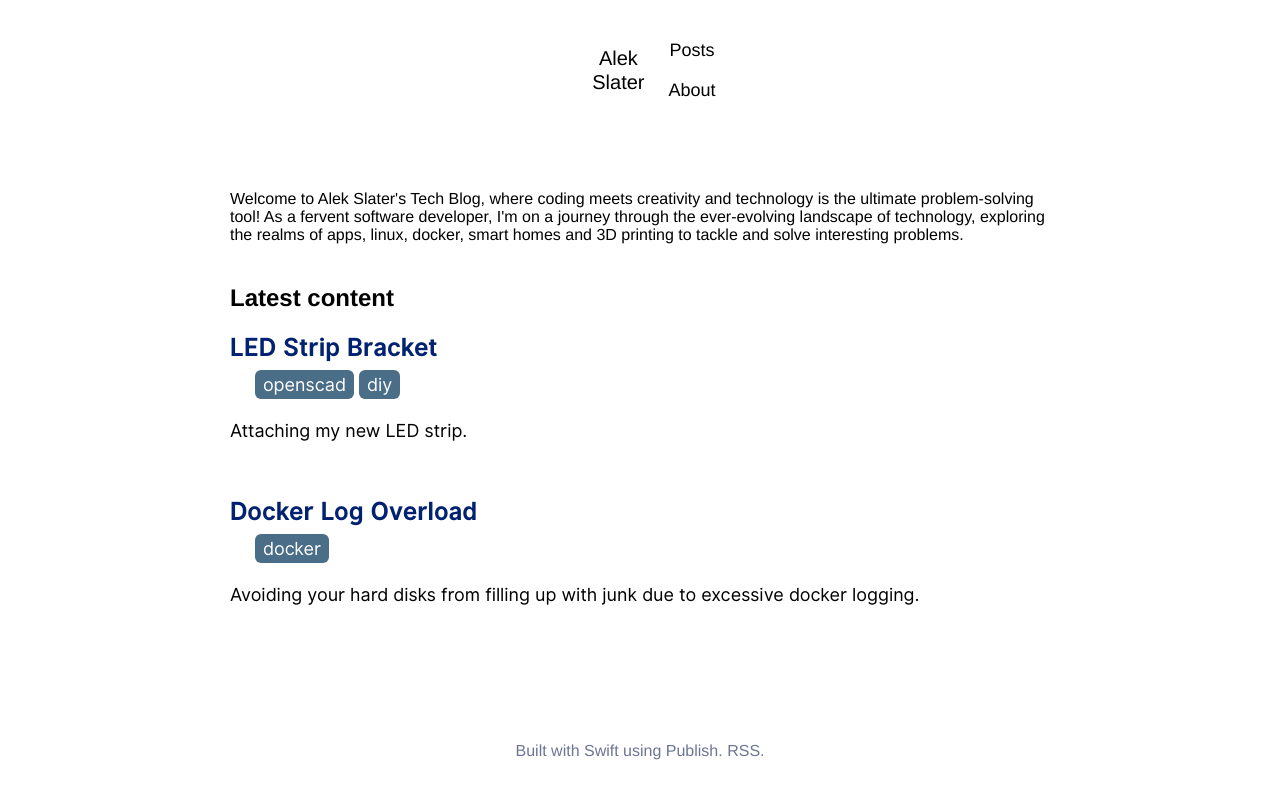
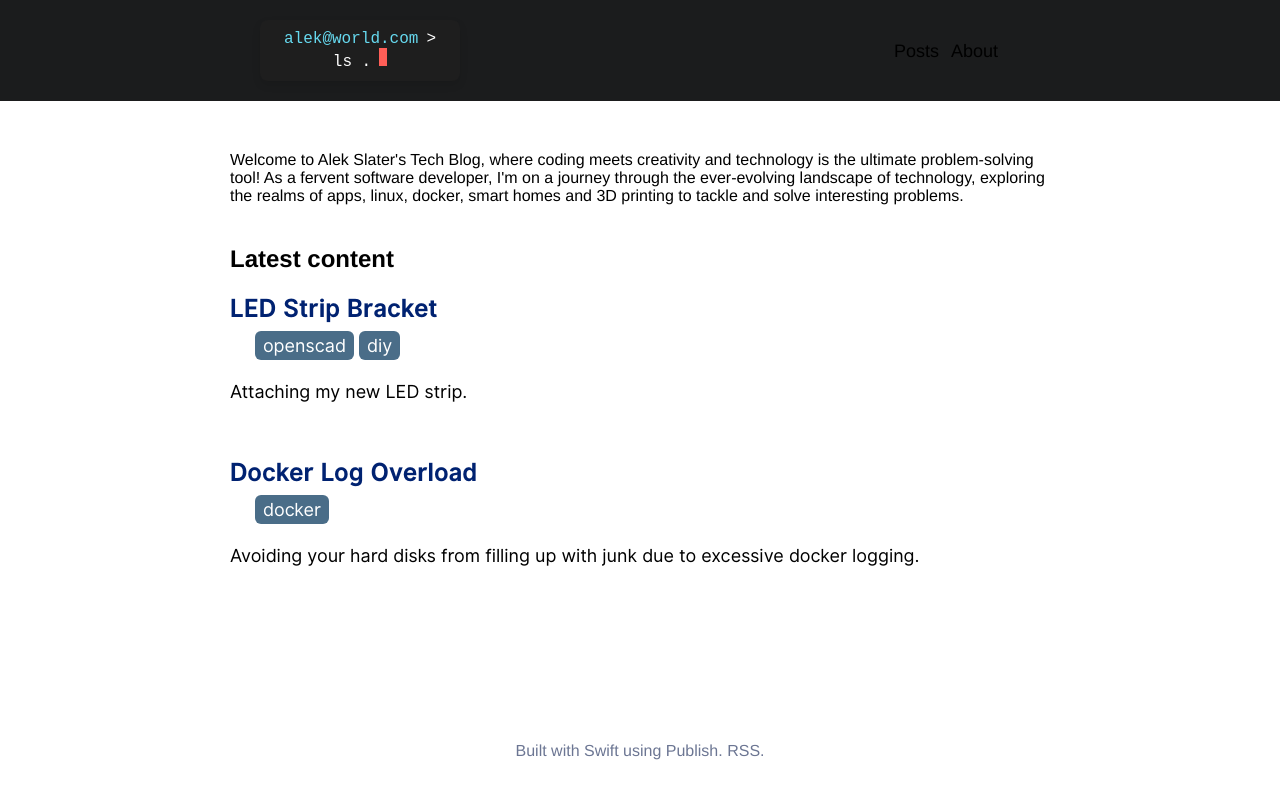
Before and after one commit to skela/blog, a plain HTML site: page Output/index.html in a window 1280 px wide. Drawn offline with Linux system fonts and the light colour scheme.

Commit message:
made the header a bit nicer to look at

```diff
--- a/Output/index.html
+++ b/Output/index.html
@@ -4,6 +4,6 @@ exploring the realms of apps, linux, docker, smart homes and 3D printing to tack
 As a fervent software developer, I'm on a journey through the ever-evolving landscape of technology,
 exploring the realms of apps, linux, docker, smart homes and 3D printing to tackle and solve interesting problems."/><meta property="og:description" content="Welcome to Alek Slater's Tech Blog, where coding meets creativity and technology is the ultimate problem-solving tool!
 As a fervent software developer, I'm on a journey through the ever-evolving landscape of technology,
-exploring the realms of apps, linux, docker, smart homes and 3D printing to tackle and solve interesting problems."/><meta name="twitter:card" content="summary"/><link rel="stylesheet" href="/styles.css" type="text/css"/><meta name="viewport" content="width=device-width, initial-scale=1.0"/><link rel="shortcut icon" href="/favicon.svg" type="image/svg+xml"/><link rel="alternate" href="/feed.rss" type="application/rss+xml" title="Subscribe to Alek Slater"/></head><body><header><div class="wrapper"><span><a href="/" class="site-name">Alek Slater</a><nav><ul><li><a href="/posts">Posts</a></li><li><a href="/about">About</a></li></ul></nav></span></div></header><div class="wrapper"><h1></h1><p class="description">Welcome to Alek Slater's Tech Blog, where coding meets creativity and technology is the ultimate problem-solving tool!
+exploring the realms of apps, linux, docker, smart homes and 3D printing to tackle and solve interesting problems."/><meta name="twitter:card" content="summary"/><link rel="stylesheet" href="/styles.css" type="text/css"/><meta name="viewport" content="width=device-width, initial-scale=1.0"/><link rel="shortcut icon" href="/favicon.svg" type="image/svg+xml"/><link rel="alternate" href="/feed.rss" type="application/rss+xml" title="Subscribe to Alek Slater"/></head><body><header class="header"><span class="header_inner"><a href="/" class="header_logo_link"><div class="header_logo_terminal"><span class="header_logo_terminal_prompt">alek@world.com</span><span class="logo_ls_pwd">&gt; ls .</span><span class="header_logo_terminal_cursor"></span></div></a><span class="header_right"><nav><ul><li><a href="/posts">Posts</a></li><li><a href="/about">About</a></li></ul></nav></span></span></header><div class="wrapper"><h1></h1><p class="description">Welcome to Alek Slater's Tech Blog, where coding meets creativity and technology is the ultimate problem-solving tool!
 As a fervent software developer, I'm on a journey through the ever-evolving landscape of technology,
 exploring the realms of apps, linux, docker, smart homes and 3D printing to tackle and solve interesting problems.</p><h2>Latest content</h2><ul class="item-list"><li><article><h1><a href="/posts/LED Strip Bracket">LED Strip Bracket</a></h1><ul class="tag-list"><li><a href="/tags/openscad">openscad</a></li><li><a href="/tags/diy">diy</a></li></ul><p>Attaching my new LED strip.</p></article></li><li><article><h1><a href="/posts/Docker Log Overload">Docker Log Overload</a></h1><ul class="tag-list"><li><a href="/tags/docker">docker</a></li></ul><p>Avoiding your hard disks from filling up with junk due to excessive docker logging.</p></article></li></ul></div><footer><span>Built with Swift using <a href="https://github.com/johnsundell/publish">Publish.</a> <a href="/feed.rss">RSS.</a></span></footer></body></html>
--- a/Output/styles.css
+++ b/Output/styles.css
@@ -343,40 +343,75 @@ a:hover
  Header
  */
 
-header {
-  background-color: #FFF;
+.header {
+  background:#1b1c1d;
+  display:flex;
+  align-items:center;
+  justify-content:center;
+  position:relative;
+  padding:20px
 }
 
-header .wrapper {
-  padding-top: 30px;
-  padding-bottom: 30px;
-  text-align: center;
-  display: inline-block;
+.header_right {
+  display:flex;
+  flex-direction:row;
+  align-items:center
 }
 
-header span
-{
-  margin-left:30%;
-  margin-right:30%;
-  display: flex;
-    flex-direction: row;
-    /*justify-content: space-around;*/
-    align-items: center;
-}
-
-@media(max-width: 600px) {
-  header .wrapper img {
-    max-width: 80%;
+@media(max-width:684px) {
+  .header_right {
+    flex-direction:row-reverse
   }
 }
 
-header a {
-  text-decoration: none;
+.header_inner {
+  display:flex;
+  align-items:center;
+  justify-content:space-between;
+  margin:0 auto;
+  width:760px;
+  max-width:100%
 }
 
-header .banner-img {
-  max-width: 80%;
-  margin-bottom: 6px;
+.header_logo_terminal {
+      font-family: 'Courier New', monospace;
+    background-color: #292929;
+      color: #fff;
+      max-width: 200px;
+      background-color: #1e1e1e;
+	      padding-top: 10px;
+      padding-bottom: 10px;
+  padding-right: 20px;
+  padding-left:20px;
+      border-radius: 8px;
+      box-shadow: 0 4px 8px rgba(0, 0, 0, 0.1);
+      overflow: hidden;
+    }
+
+    .header_logo_terminal_prompt {
+      color: #66d9ef; /* Blue color for the prompt */
+      display: inline-block;
+      margin-right: 8px;
+    }
+
+    .header_logo_terminal_cursor {
+    margin-left: 8px;
+      display: inline-block;
+      background-color: #ff5e57; /* Red color for the cursor */
+      width: 8px;
+      height: 18px;
+      animation: blink 1s infinite;
+    }
+
+    @keyframes blink {
+      50% {
+        opacity: 0;
+      }
+    }
+.header_logo_link
+{
+color:transparent;
+
 }
 
 .banner-title {
@@ -420,13 +455,6 @@ header .banner-img {
 nav {
   margin-left:16px;
   margin-right:16px;
-}
-
-.site-name
-{
-  margin: 0 2px;
-  line-height: 24px;
-  font-size: 20px;
 }
 
 nav li {
--- a/Resources/styles.css
+++ b/Resources/styles.css
@@ -343,40 +343,75 @@ a:hover
  Header
  */
 
-header {
-  background-color: #FFF;
+.header {
+  background:#1b1c1d;
+  display:flex;
+  align-items:center;
+  justify-content:center;
+  position:relative;
+  padding:20px
 }
 
-header .wrapper {
-  padding-top: 30px;
-  padding-bottom: 30px;
-  text-align: center;
-  display: inline-block;
+.header_right {
+  display:flex;
+  flex-direction:row;
+  align-items:center
 }
 
-header span
-{
-  margin-left:30%;
-  margin-right:30%;
-  display: flex;
-    flex-direction: row;
-    /*justify-content: space-around;*/
-    align-items: center;
-}
-
-@media(max-width: 600px) {
-  header .wrapper img {
-    max-width: 80%;
+@media(max-width:684px) {
+  .header_right {
+    flex-direction:row-reverse
   }
 }
 
-header a {
-  text-decoration: none;
+.header_inner {
+  display:flex;
+  align-items:center;
+  justify-content:space-between;
+  margin:0 auto;
+  width:760px;
+  max-width:100%
 }
 
-header .banner-img {
-  max-width: 80%;
-  margin-bottom: 6px;
+.header_logo_terminal {
+      font-family: 'Courier New', monospace;
+    background-color: #292929;
+      color: #fff;
+      max-width: 200px;
+      background-color: #1e1e1e;
+	      padding-top: 10px;
+      padding-bottom: 10px;
+  padding-right: 20px;
+  padding-left:20px;
+      border-radius: 8px;
+      box-shadow: 0 4px 8px rgba(0, 0, 0, 0.1);
+      overflow: hidden;
+    }
+
+    .header_logo_terminal_prompt {
+      color: #66d9ef; /* Blue color for the prompt */
+      display: inline-block;
+      margin-right: 8px;
+    }
+
+    .header_logo_terminal_cursor {
+    margin-left: 8px;
+      display: inline-block;
+      background-color: #ff5e57; /* Red color for the cursor */
+      width: 8px;
+      height: 18px;
+      animation: blink 1s infinite;
+    }
+
+    @keyframes blink {
+      50% {
+        opacity: 0;
+      }
+    }
+.header_logo_link
+{
+color:transparent;
+
 }
 
 .banner-title {
@@ -420,13 +455,6 @@ header .banner-img {
 nav {
   margin-left:16px;
   margin-right:16px;
-}
-
-.site-name
-{
-  margin: 0 2px;
-  line-height: 24px;
-  font-size: 20px;
 }
 
 nav li {
```
Also changed, not shown: Output/about/index.html (+1 -1 lines), Output/posts/Docker Log Overload/index.html (+1 -1 lines), Output/posts/LED Strip Bracket/index.html (+1 -1 lines), Output/posts/index.html (+1 -1 lines), Output/tags/diy/index.html (+1 -1 lines), Output/tags/docker/index.html (+1 -1 lines), Output/tags/index.html (+1 -1 lines), Output/tags/openscad/index.html (+1 -1 lines), 9 other files.
